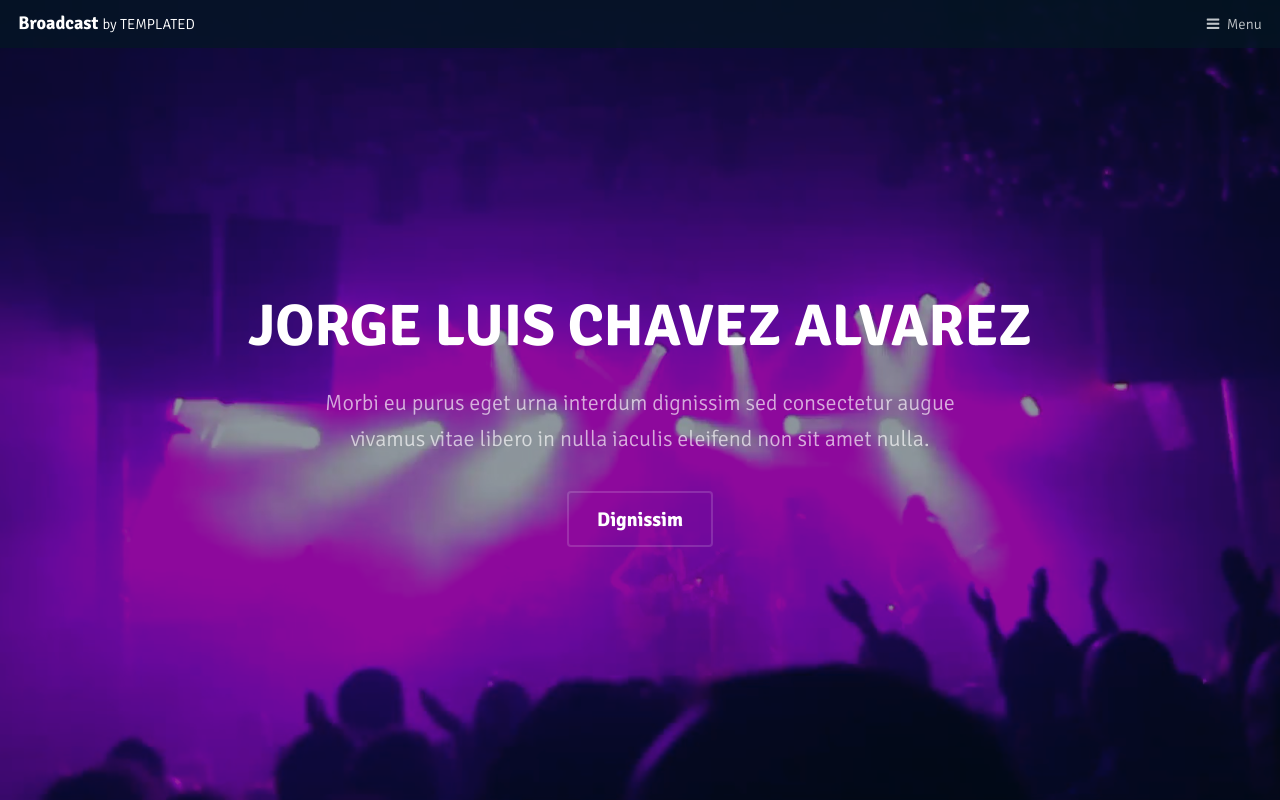
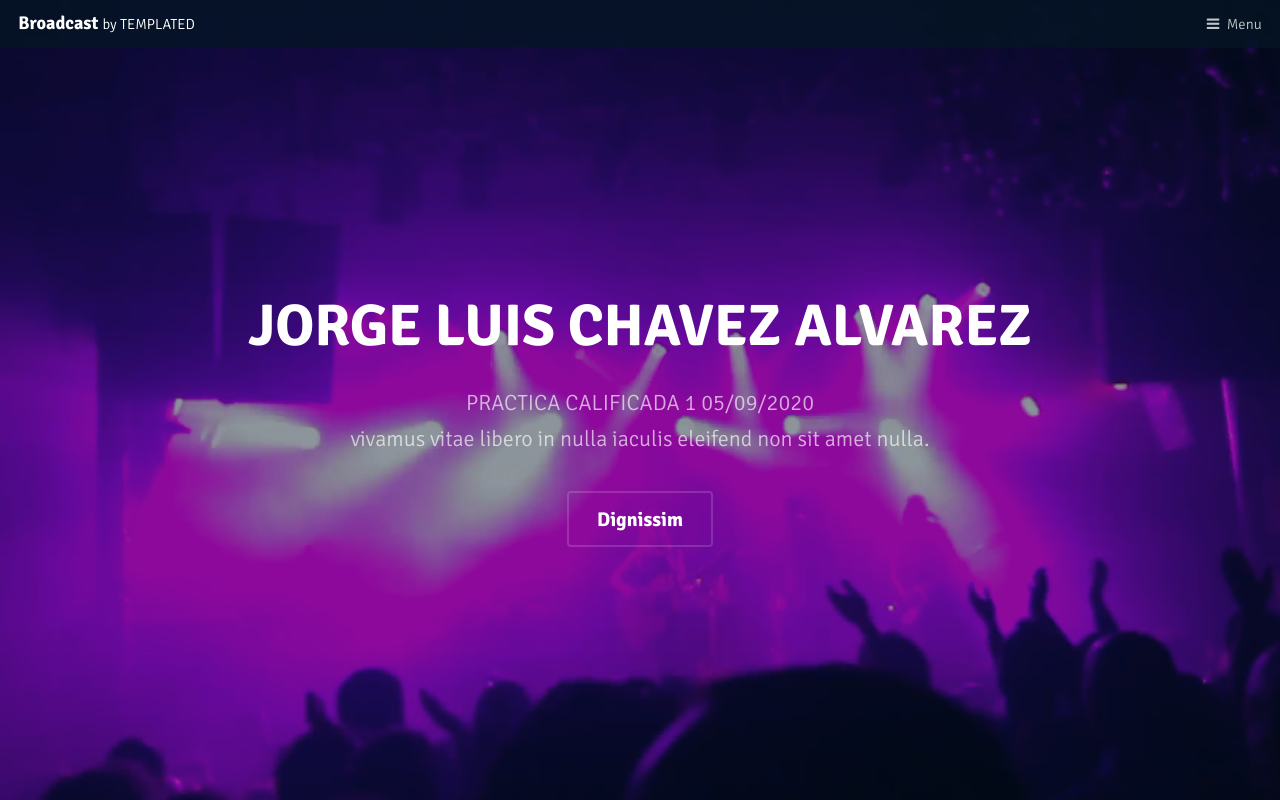
Before and after one commit to JORGELUISCHAVEZALVAREZ/PRACTICA01, a plain HTML site: page index.html in a window 1280 px wide. Shown: the top 800 px of the page. Drawn offline with Linux system fonts and the light colour scheme.

Commit message:
Update index.html

```diff
--- a/index.html
+++ b/index.html
@@ -6,7 +6,7 @@
 -->
 <html>
 	<head>
-		<title>Broadcast by TEMPLATED</title>
+		<title>PRACTICA01</title>
 		<meta charset="utf-8" />
 		<meta name="viewport" content="width=device-width, initial-scale=1" />
 		<link rel="stylesheet" href="assets/css/main.css" />
@@ -38,7 +38,7 @@
 					<div class="inner">
 						<header>
 							<h1>JORGE LUIS CHAVEZ ALVAREZ</h1>
-							<p>Morbi eu purus eget urna interdum dignissim sed consectetur augue<br />
+							<p>PRACTICA CALIFICADA 1 05/09/2020<br />
 							vivamus vitae libero in nulla iaculis eleifend non sit amet nulla.</p>
 						</header>
 						<a href="#main" class="button big alt scrolly">Dignissim</a>
```
